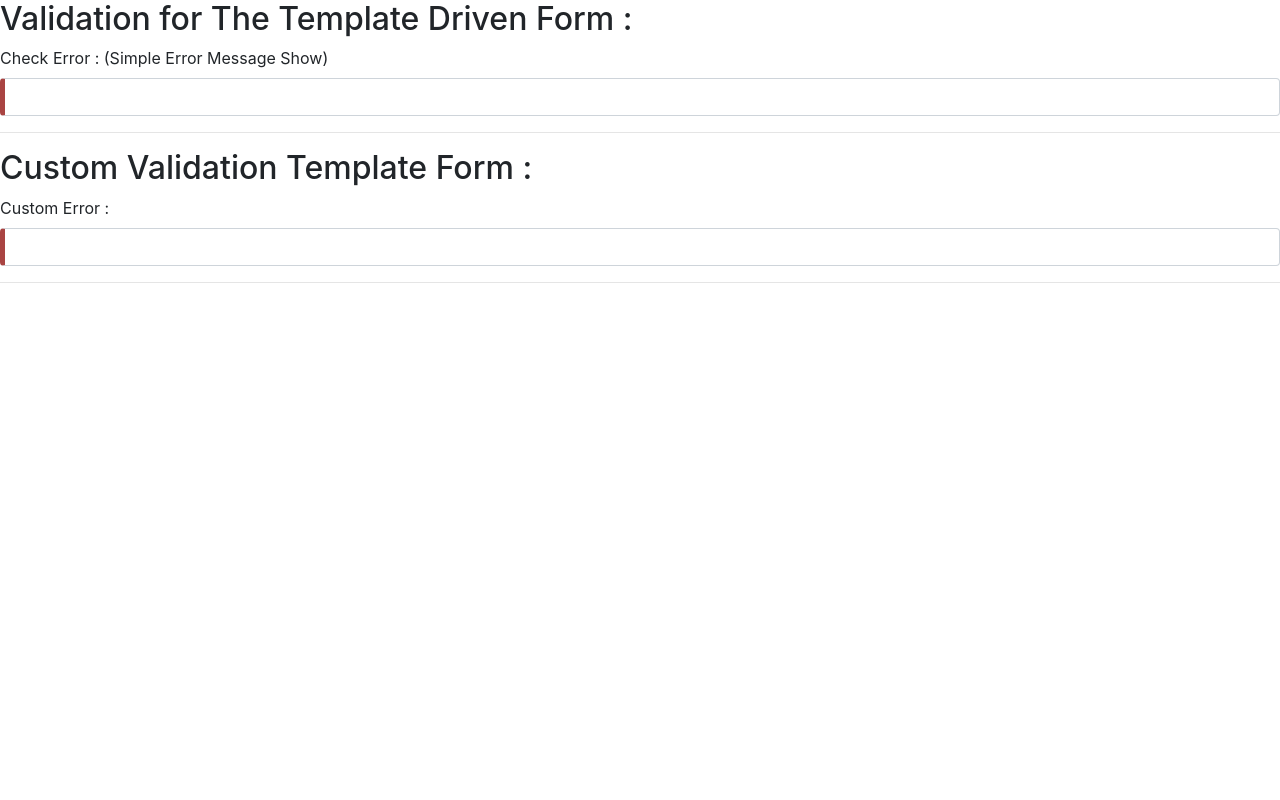
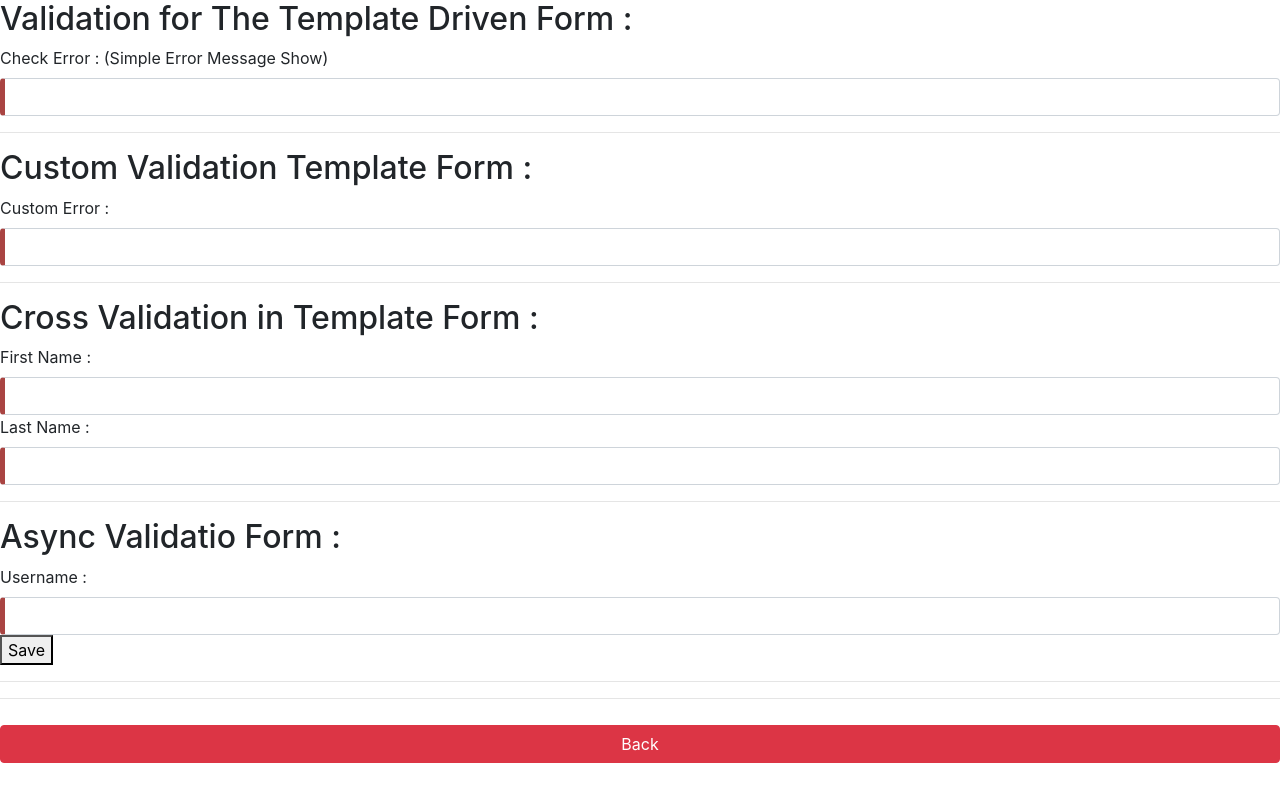
Before and after one commit to sujalgopani/AngularPractice, an Angular app: page /Validation-Template in a window 1280 px wide. Built offline with nearby package versions, Linux system fonts and the light colour scheme.

Commit message:
Learn reactive & template form dynamic validation apply & asynv validation apply on

```diff
--- /dev/null
+++ b/src/app/Forms/dynamicforms/dynamicforms.html
@@ -0,0 +1 @@
+<p>dynamicforms works!</p>
--- a/src/app/Forms/templateform/templateform.html
+++ b/src/app/Forms/templateform/templateform.html
@@ -9,7 +9,6 @@ First Name : <input type="text" [(ngModel)]="fname" ] />
 <!-- NgForm → creates a FormGroup
     NgModel → creates FormControls -->
 <div>
-
   <form #sujalform="ngForm" (ngSubmit)="submit(sujalform)">
     <div class="d-flex flex-column">
       <div>
@@ -59,11 +58,10 @@ First Name : <input type="text" [(ngModel)]="fname" ] />
     </div>
   </form>
 </div>
-
 <p>{{ user | json }}</p>
 
 <hr />
-<h2>Form Submitted Responce : </h2>
+<h2>Form Submitted Responce :</h2>
 
 <div [hidden]="sumitted">
   <form (ngSubmit)="reposnce()">
@@ -76,13 +74,11 @@ First Name : <input type="text" [(ngModel)]="fname" ] />
 
 @if (sumitted) {
 <p class="alert alert-success">Form Submitted SuccessFully !</p>
+} @if (sumitted) {
+<button class="btn btn-dnager" (click)="submittoggle()">Toggle Form Submission</button>
 }
 
-@if (sumitted) {
-  <button class="btn btn-dnager" (click)="submittoggle()" >Toggle Form Submission</button>
-}
-
-<hr>
+<hr />
 <div style="margin-top: 10px" class="btn btn-danger w-100">
   <a [routerLink]="['']" class="text-white">Back</a>
 </div>
--- a/src/app/Forms/validationinputreactive/validationinputreactive.html
+++ b/src/app/Forms/validationinputreactive/validationinputreactive.html
@@ -18,8 +18,9 @@
 </form>
 <hr />
 
+
 <form [formGroup]="crossfieldvalidation">
-  <h4>Check Cross Validation Field :</h4>
+  <h4>Check Cross Validation Field(Fname & Lname Not Same) :</h4>
   <div>
     <label for="fname">Fname : </label>
     <input id="fnmae" name="lname" class="form-control" formControlName="fname" />
@@ -35,3 +36,14 @@
   </div>
 }
 <hr />
+
+<h2>Creating asynchronous validators : </h2>
+ <input [formControl]="username" placeholder="Username" />
+
+@if (username.pending) {
+  <div>Checking...</div>
+}
+
+@if (username.hasError('adminBlocked')) {
+  <div>Username "admin" is not allowed</div>
+}
--- a/src/app/Forms/validationinputreactive/validationinputreactive.ts
+++ b/src/app/Forms/validationinputreactive/validationinputreactive.ts
@@ -1,16 +1,18 @@
-import { Validator } from '@angular/forms';
-import { Component } from '@angular/core';
+
+import { AsyncValidator } from '@angular/forms';
+import { Component, inject, Injectable } from '@angular/core';
 import {
   FormControl,
   FormGroup,
   Validators,
-  ɵInternalFormsSharedModule,
   ReactiveFormsModule,
   AbstractControl,
   ValidationErrors,
   ValidatorFn,
-  ValueChangeEvent,
 } from '@angular/forms';
+import { catchError, delay, map, Observable, of } from 'rxjs';
+import { toUSVString } from 'util';
+
 
 export function forbiddenAdminValidator(testdata: string[]): ValidatorFn {
   return (control: AbstractControl): ValidationErrors | null => {
@@ -37,6 +39,41 @@ export const testing:ValidatorFn=(constrol:AbstractControl,):ValidationErrors|nu
   const lname = constrol.get('lname');
   return fname && lname && fname.value === lname.value ? {ismatch:true} : null;
 }
+
+// async validation (basic)
+@Injectable({providedIn:'root'})
+export class blockusers implements AsyncValidator{
+  validate(control: AbstractControl): Promise<ValidationErrors | null> | Observable<ValidationErrors | null> {
+    return new Promise(res=>{
+      setTimeout(() => {
+        if(control.value === "sujal"){res({adminBlocked:true})}
+        else {res(null)}
+      }, 500)
+    })
+  }
+}
+
+
+@Injectable({providedIn:'root'})
+export class userservice{
+  blockuser = ['sujal','admin'];
+  isnametaken(username:string):Observable<boolean>{
+    const istaken = this.blockuser.includes(username?.toLowerCase());
+    return of(istaken).pipe(delay(1000));
+  }
+}
+
+@Injectable({providedIn:'root'})
+export class blockuserdetect implements AsyncValidator{
+  blockuserlist = inject(userservice);
+  validate(control: AbstractControl): Promise<ValidationErrors | null> | Observable<ValidationErrors | null> {
+    return this.blockuserlist.isnametaken(control.value).pipe(
+      map(isken=>(isken ? {adminBlocked:true}: null)),
+      catchError(()=>of(null))
+    )
+  }
+}
+
 
 @Component({
   selector: 'app-validationinputreactive',
@@ -72,7 +109,12 @@ export class Validationinputreactive {
     fname : new FormControl(''),
     lname: new FormControl('')
   },
-{validators:testing}
-)
+  {validators:testing}
+  )
 
+  // async validation
+  block = inject(blockusers);
+  finalblock = inject(blockuserdetect);
+  // username = new FormControl('',[],[this.block.validate.bind(this.block)]   // async validator(basic)
+  username = new FormControl('',[],[this.finalblock.validate.bind(this.finalblock)]) //(advanced) service => validator => component+html
 }
--- a/src/app/Forms/validationinputsTempl/name.directive.ts
+++ b/src/app/Forms/validationinputsTempl/name.directive.ts
@@ -1,9 +1,10 @@
-import { AbstractControl, NG_VALIDATORS, ValidationErrors, Validator } from '@angular/forms';
+import { AbstractControl, AsyncValidator, NG_ASYNC_VALIDATORS, NG_VALIDATORS, ValidationErrors, Validator, ValidatorFn } from '@angular/forms';
 // import { Directive, Input } from "@angular/core";
 // import { AbstractControl, NG_VALIDATORS, ValidationErrors, Validator } from "@angular/forms";
 
-import { Directive, Input } from "@angular/core";
-import { hasUncaughtExceptionCaptureCallback } from 'process';
+import { Directive, inject, Input } from "@angular/core";
+import { constrainedMemory, hasUncaughtExceptionCaptureCallback } from 'process';
+import { delay, map, Observable, of } from 'rxjs';
 
 // @Directive({
 //   selector: '[appUnwantedWorld]',
@@ -42,14 +43,88 @@ import { hasUncaughtExceptionCaptureCallback } from 'process';
   }]
 })
 
+
 export class unwanteddetect implements Validator{
+
+  // custom validation
   @Input('appnotallowword') blocklist:string[]=[];
 
   validate(control: AbstractControl): ValidationErrors | null {
     if(!control.value)return null;
-    const val = control.value;
+    const val =control.value.toLowerCase()
     const isworld = this.blocklist.map(user=>user.toLowerCase()).includes(val);
     return isworld ? {isdeitect:true}:null;
   }
 
 }
+
+
+// cross validation
+
+@Directive({
+  selector:'[appnamesame]',
+  standalone:true,
+  providers:[{
+    provide:NG_VALIDATORS,
+    useExisting:crossvalidation,
+    multi:true
+  }]
+})
+
+
+export class crossvalidation implements Validator{
+  validate(control: AbstractControl): ValidationErrors | null {
+    const fname = control.get('fname');
+    const lname = control.get('lname');
+
+    if(!fname && !lname) return null;
+
+    return fname?.value === lname?.value ? {iscross:true} : null;
+  }
+}
+
+
+
+// asynvvalidation
+
+// @Directive({
+//   selector:'[asynvalid]',
+//   standalone:true,
+//   providers:[
+//     {
+//       provide:NG_ASYNC_VALIDATORS,
+//       useExisting:Blockuserdetect,
+//       multi:true
+//     }]
+// })
+
+// export class Blockuserdetect implements AsyncValidator{
+//   validate(control: AbstractControl): Promise<ValidationErrors | null> | Observable<ValidationErrors | null> {
+//     return of(control.value).pipe(
+//       delay(1000),
+//       map(val=>val=== 'admin'? {adminBlocked:true}:null)
+//     );
+//   }
+// }
+
+
+@Directive({
+  selector:'[asynitem]',
+  standalone:true,
+  providers:[
+    {
+      provide:NG_ASYNC_VALIDATORS,
+      useExisting:Blockuserdetect,
+      multi:true
+    }
+  ]
+})
+
+export class Blockuserdetect implements AsyncValidator{
+  validate(control: AbstractControl): Promise<ValidationErrors | null> | Observable<ValidationErrors | null> {
+    return of(control.value).pipe(
+      delay(1000),
+      map(val=>val ==="admin"?{adminBlocked:true}: null)
+    )
+  }
+}
--- a/src/app/Forms/validationinputsTempl/validationinputs.html
+++ b/src/app/Forms/validationinputsTempl/validationinputs.html
@@ -53,3 +53,71 @@
 </form>
 
 <hr>
+<h2>Cross Validation in Template Form :</h2>
+<form #crossform="ngForm" appnamesame>
+  <div>
+    <label for="fname" class="from-label">First Name : </label>
+    <input
+    type="text"
+    id="fname"
+    name="fname"
+    required
+    [(ngModel)]="crossvalid.fname"
+    class="form-control"
+    #fname="ngModel"
+    >
+  </div>
+  <div>
+    <label for="lname" class="from-label">Last Name : </label>
+    <input
+    type="text"
+    id="lname"
+    name="lname"
+    required
+    [(ngModel)]="crossvalid.lname"
+    class="form-control"
+    #lname="ngModel"
+    >
+  </div>
+</form>
+
+@if (crossform.hasError('iscross') && (fname.touched || lname.touched)) {
+  <div class="text-danger">
+    First & Last Name Is Same !
+  </div>
+}
+
+<hr>
+<div>
+  <h2>Async Validatio Form : </h2>
+  <form #asyncf="ngForm" (ngSubmit)="show(asyncf)">
+    <label for="username">Username : </label>
+    <input
+    type="text"
+    [(ngModel)]="asyncvalid.username"
+    asynitem
+    required
+    id="username"
+    name="username"
+    #username="ngModel"
+    class="form-control"
+    [ngModelOptions]="{updateOn:'submit'}"
+    >
+    <button type="submit">Save</button>
+  </form>
+   @if (username.pending) {
+    <div>Checking...</div>
+  }
+  @if (username.hasError('adminBlocked')) {
+    <div>Username "admin" is not allowed</div>
+  }
+</div>
+<hr />
+
+
+
+
+<hr>
+<div style="margin-top: 10px" class="btn btn-danger w-100">
+  <a [routerLink]="['']" class="text-white">Back</a>
+</div>
--- a/src/app/Forms/validationinputsTempl/validationinputs.ts
+++ b/src/app/Forms/validationinputsTempl/validationinputs.ts
@@ -1,16 +1,29 @@
 import { Component } from '@angular/core';
 import { FormsModule } from "@angular/forms";
-import { unwanteddetect } from './name.directive';
+import { Blockuserdetect, crossvalidation, unwanteddetect } from './name.directive';
+import { RouterLink } from '@angular/router';
 
 
 @Component({
   selector: 'app-validationinputs',
   standalone: true,
-  imports: [FormsModule,unwanteddetect ],
+  imports: [FormsModule,unwanteddetect,crossvalidation,RouterLink,Blockuserdetect],
   templateUrl: './validationinputs.html',
   styleUrl:'./validationinputs.css'
 })
+
+
 export class Validationinputs {
   user = { fname: '' };
   blockuser = ['sujal','block','admin'];
+
+  // cross validation
+  crossvalid = {fname:'',lname:''}
+
+  // async validation
+  asyncvalid = {username:''}
+
+  show(msg:any){
+    console.log(msg.value)
+  }
 }
```
Also changed, not shown: src/app/Forms/dynamicforms/dynamicforms.ts (added, +11 -0 lines), src/app/Forms/dynamicforms/dynamicforms.css (added), 1 other file (tests, documents, lock files or other folders). Lines whose indentation alone changed are shown as unchanged.
